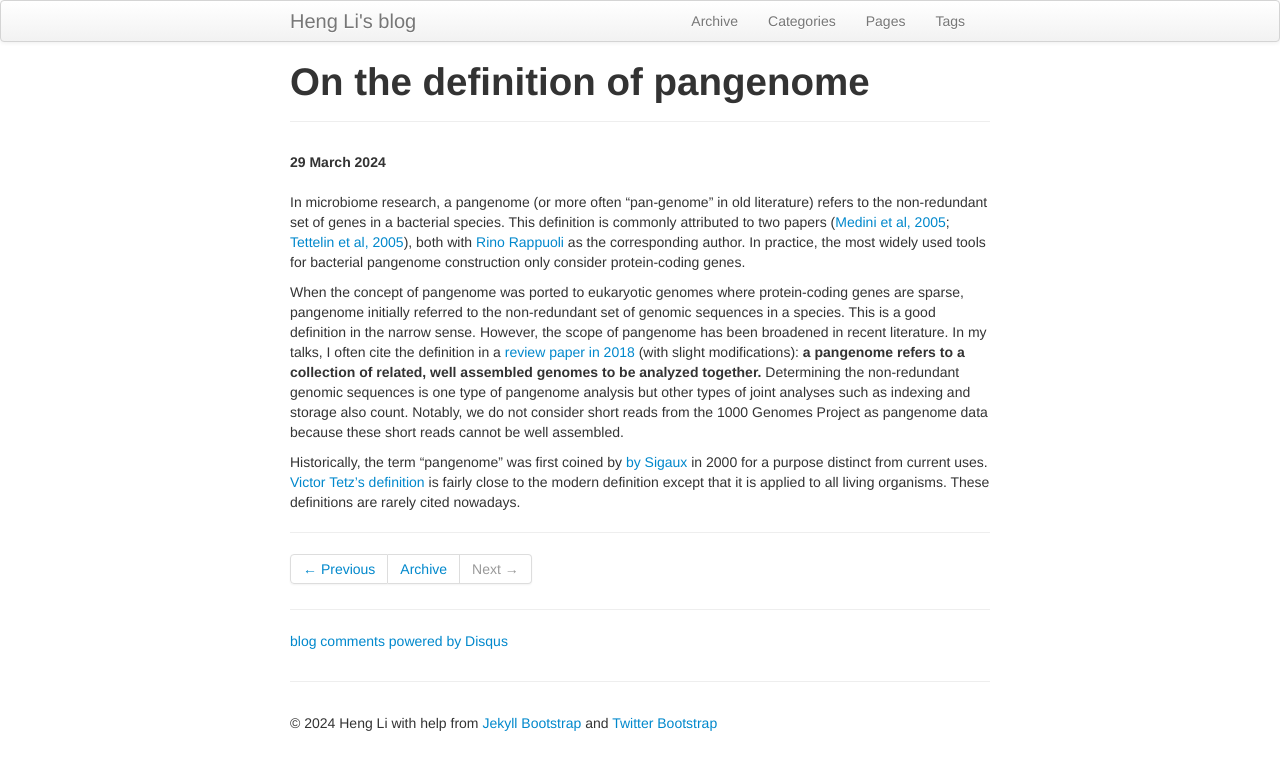
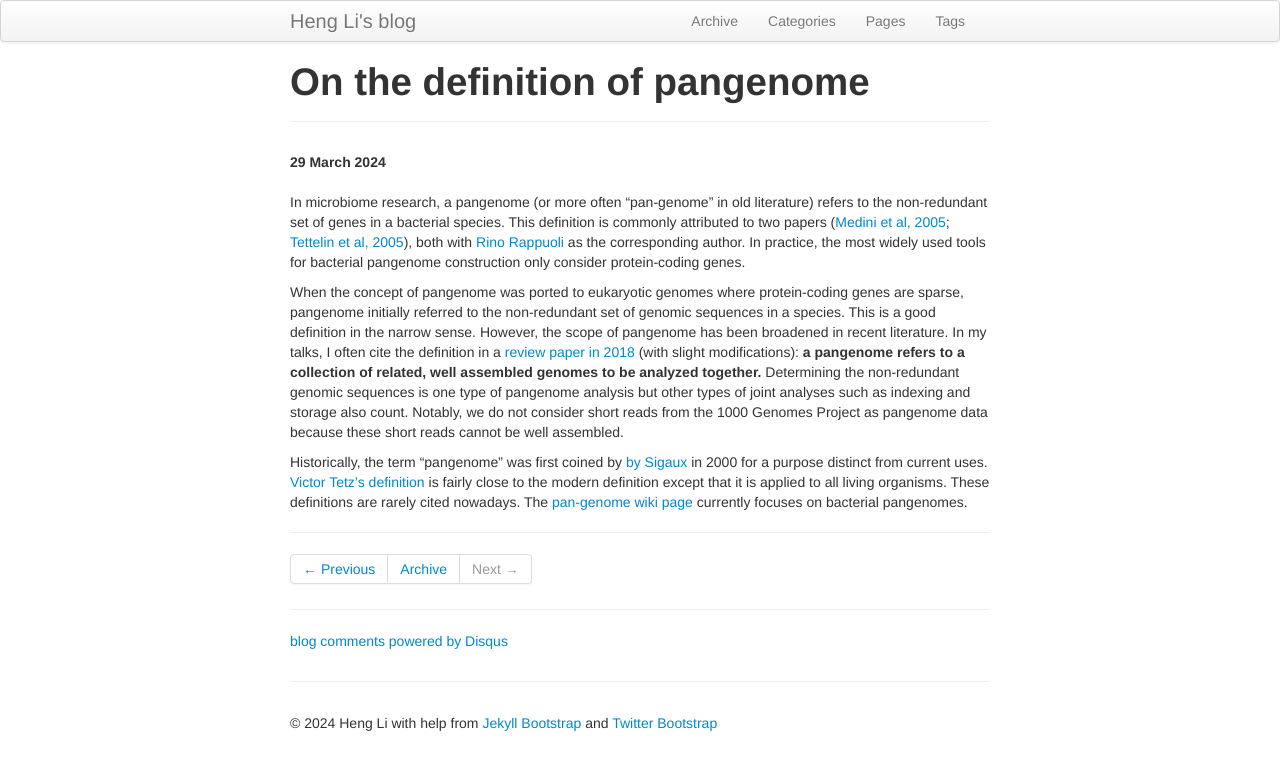
Before and after one commit to lh3/lh3.github.com, a Jekyll site: the page built from _posts/2024-03-29-what-is-a-pangenome.md, in a window 1280 px wide. Shown: the top 770 px of the page. Built offline with Jekyll 4.4.1, drawn with Linux system fonts in a browser that asks for light colours; comment, search, counter and statistics services are not loaded.

Commit message:
link to wiki

```diff
--- a/_posts/2024-03-29-what-is-a-pangenome.md
+++ b/_posts/2024-03-29-what-is-a-pangenome.md
@@ -30,6 +30,7 @@ Historically, the term "pangenome" was first coined by [by Sigaux][first] in
 2000 for a purpose distinct from current uses. [Victor Tetz's
 definition][origin0] is fairly close to the modern definition except that it is
 applied to all living organisms. These definitions are rarely cited nowadays.
+The [pan-genome wiki page][wiki] currently focuses on bacterial pangenomes.
 
 [comp-review]: https://pubmed.ncbi.nlm.nih.gov/27769991/
 [first]: https://pubmed.ncbi.nlm.nih.gov/11261250/
@@ -38,3 +39,4 @@ applied to all living organisms. These definitions are rarely cited nowadays.
 [rr]: https://en.wikipedia.org/wiki/Rino_Rappuoli
 [pm-search]: https://pubmed.ncbi.nlm.nih.gov/?term=%22pangenome%22+OR+%22pan-genome%22%5Btiab%5D&filter=years.1982-2005
 [origin0]: https://pubmed.ncbi.nlm.nih.gov/15990697/
+[wiki]: https://en.wikipedia.org/wiki/Pan-genome
```
